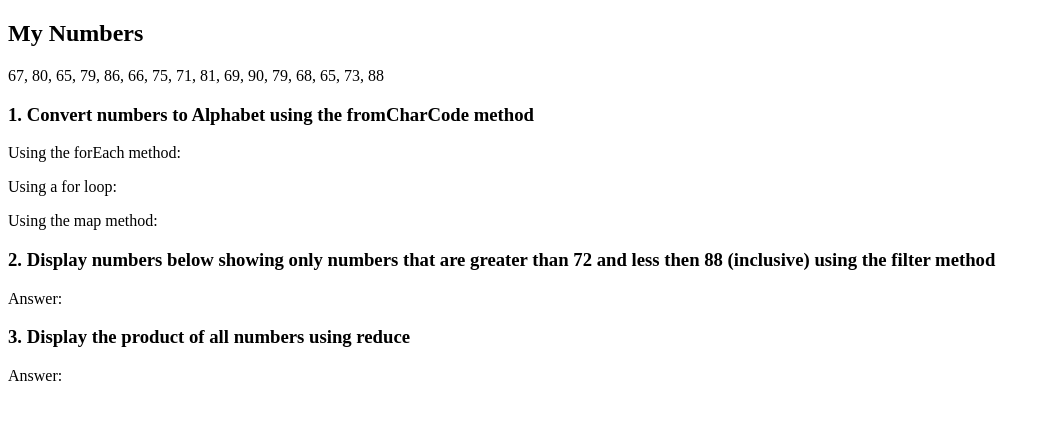
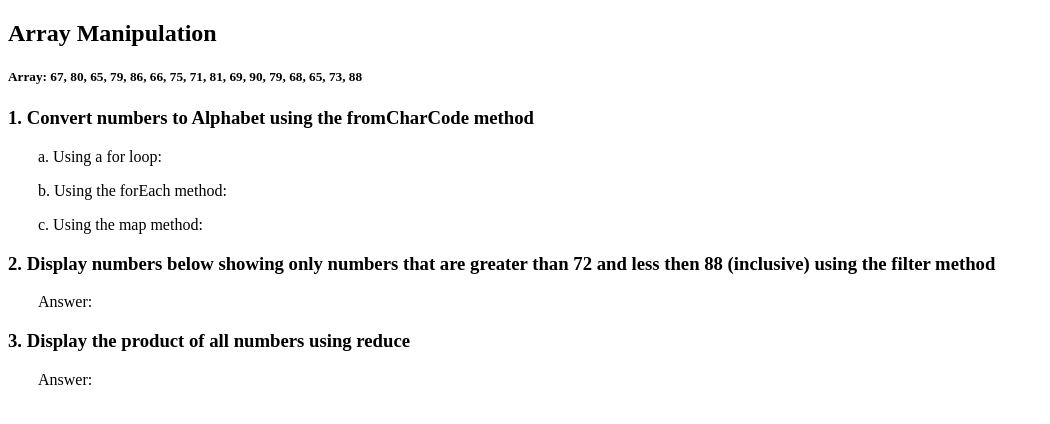
Before and after one commit to musikito/jspractice, a plain HTML site: page index.html in a window 1280 px wide. Shown: the whole page, without its empty margins (0-1050 px from the left). Drawn offline with Linux system fonts and the light colour scheme.

Commit message:
formatting

```diff
--- a/index.html
+++ b/index.html
@@ -5,15 +5,18 @@
     <meta name="viewport" content="width=device-width, initial-scale=1.0">
     <meta http-equiv="X-UA-Compatible" content="ie=edge">
     <script type="text/javascript" src="script.js"></script>
-    <title>Document</title>
+    <title>Javascript Practice</title>
 </head>
+<style>
+    p{text-indent:30px}
+</style>
 <body>
-    <h2>My Numbers</h2>
-    <p>67, 80, 65, 79, 86, 66, 75, 71, 81, 69, 90, 79, 68, 65, 73, 88</p>
+    <h2>Array Manipulation</h2>
+    <h5>Array: 67, 80, 65, 79, 86, 66, 75, 71, 81, 69, 90, 79, 68, 65, 73, 88</h5>
     <h3>1. Convert numbers to Alphabet using the fromCharCode method</h3>
-    <p>Using the forEach method:</p>
-    <p>Using a for loop:</p>
-    <p>Using the map method:</p>
+        <p>a. Using a for loop:</p>
+        <p>b. Using the forEach method:</p>
+        <p>c. Using the map method:</p>
     <h3>2. Display numbers below showing only numbers that are greater than 72 and less then 88 (inclusive) using the filter method</h3>
     <p>Answer:</p>
     <h3>3. Display the product of all numbers using reduce</h3>
```
